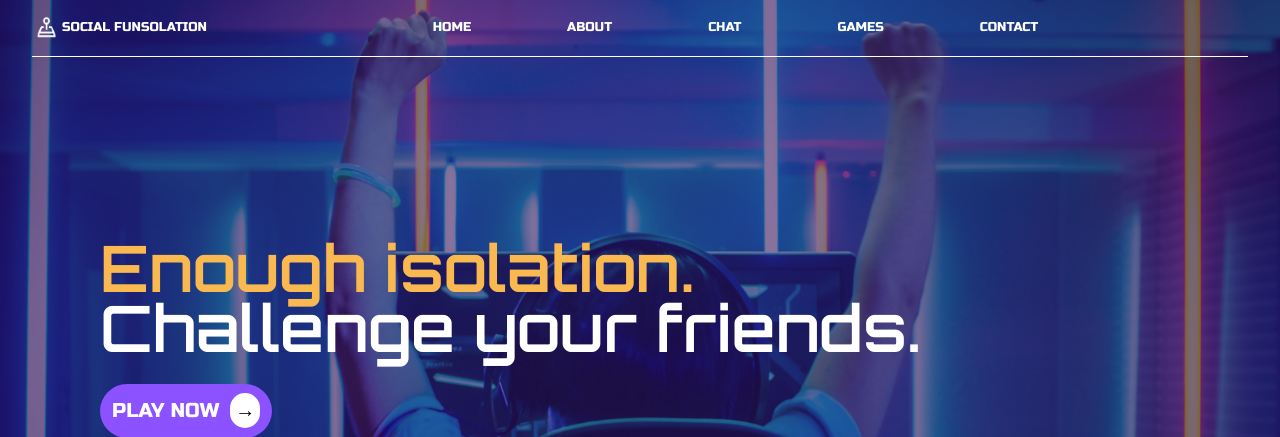
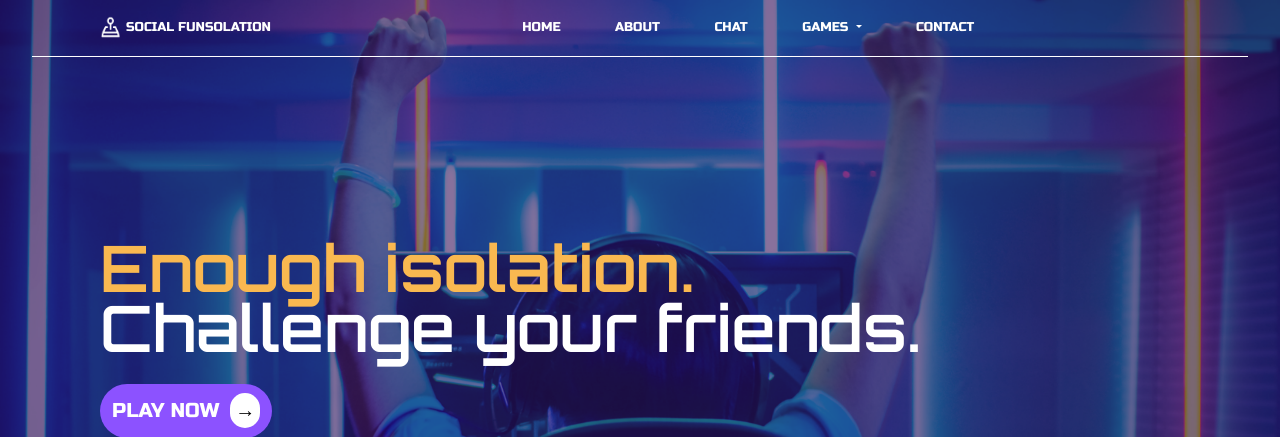
Before and after one commit to BennyScepka/Website-Corporate-IT-1, a PHP site: page /SocialFUNsolation.html in a window 1280 px wide. Shown: the top 437 px of the page. Run offline with PHP 8.4, Linux system fonts and the light colour scheme; some libraries are stand-ins or nearby versions.

Commit message:
fonts & dropdown

```diff
--- a/SocialFUNsolation.html
+++ b/SocialFUNsolation.html
@@ -62,10 +62,18 @@
                             Chat
                         </a>
                     </li>
-                    <li class="nav-item">
-                        <a href="#" class="nav-link">
+                    <li class="nav-item dropdown">
+                        <a href="#" class="nav-link dropdown-toggle"
+                        id="navbarDropdown" role="button"
+                        data-bs-toggle="dropdown"
+                        aria-expanded="false">
                             Games
                         </a>
+                        <ul class="dropdown-menu" aria-labelledby="navbarDropdown">
+                            <li> <a href="" class="dropdown-item"> Snake</a></li>
+                            <li> <a href="" class="dropdown-item"> Dino Jump</a></li>
+                            <li> <a href="" class="dropdown-item"> Flappy Bird</a></li>
+                        </ul>
                     </li>
                     <li class="nav-item">
                         <a href="#" class="nav-link">
--- a/style.css
+++ b/style.css
@@ -50,14 +50,14 @@ body{
     font-size: 1vw;
     font-family: "Russo One", sans-serif;
     text-transform: uppercase;
+    margin-left: 5vw;
 }
 .nav-link{
     color:white;
     font-size: 1vw;
     font-family: "Russo One", sans-serif;
     text-transform: uppercase;
-    margin-left: 40px;
-    margin-right: 40px;
+    margin-right: 3vw;
 }
 .nav-link:hover, .navbar:hover{
     color:#f9b850;
```
Also changed, not shown: fonts/TT.Octosquares/TTOctosquares-Black.otf (deleted), fonts/TT.Octosquares/TTOctosquares-BlackIt.otf (deleted), fonts/TT.Octosquares/TTOctosquares-Bold.otf (deleted), fonts/TT.Octosquares/TTOctosquares-BoldIt.otf (deleted), fonts/TT.Octosquares/TTOctosquares-Italic.otf (deleted), fonts/TT.Octosquares/TTOctosquares-Light.otf (deleted), fonts/TT.Octosquares/TTOctosquares-LightIt.otf (deleted), fonts/TT.Octosquares/TTOctosquares-Medium.otf (deleted), fonts/TT.Octosquares/TTOctosquares-MediumIt.otf (deleted), fonts/TT.Octosquares/TTOctosquares-Regular.otf (deleted), fonts/TT.Octosquares/TTOctosquares-Thin.otf (deleted), fonts/TT.Octosquares/TTOctosquares-ThinIt.otf (deleted), fonts/TT.Octosquares/TTOctosquares-XBold.otf (deleted), fonts/TT.Octosquares/TTOctosquares-XBoldIt.otf (deleted), 2 more files.
